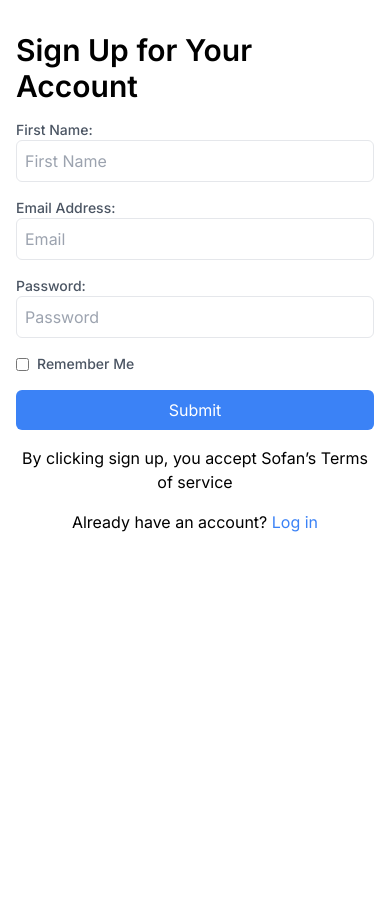
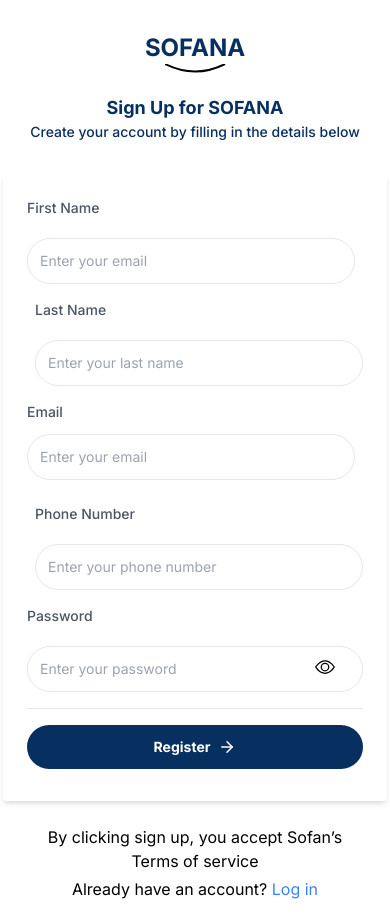
Before and after one commit to trillionclues/digit-client, a Next.js app: page /signup in a window 390 px wide. Before the commit the page ends 844 px from the top, so only its background shows below. Built offline with nearby package versions, Linux system fonts and the light colour scheme.

Commit message:
ui for auth pages

```diff
--- /dev/null
+++ b/src/app/forgot-password/page.tsx
@@ -0,0 +1,72 @@
+"use client";
+import LogoHeader from "@/components/reusables/LogoHeader";
+import { FiArrowRight } from "react-icons/fi";
+import React, { useState } from "react";
+import Link from "next/link";
+
+const page = () => {
+  const [isLoadingSubmit, setIsLoadingSubmit] = useState(false);
+
+  return (
+    <div className="flex flex-col items-center justify-center h-full mt-8">
+      <LogoHeader
+        headerText="Recover Your Password"
+        paraText="Forgotten your password? Enter email linked to your account and we’ll send a password reset link"
+        className="text-sm font-medium text-[#072F5F] text-center w-9/12 md:w-1/4"
+      />
+      <form
+        method="POST"
+        // onSubmit={handleFormLogin}
+        className="w-full max-w-sm md:max-w-md mt-8 bg-white rounded
+    px-6 pt-6 pb-8 mb-4 shadow-md"
+      >
+        <div className="flex flex-col justify-start items-start">
+          <label
+            htmlFor="email"
+            className="block text-sm font-medium text-gray-600 pb-1"
+          >
+            Email
+          </label>
+          <div className="text-red-500 text-sm py-2">
+            {/* {formErrors.email} */}
+          </div>
+          <input
+            type="text"
+            name="email"
+            className="border text-sm border-grey-light w-full p-3 rounded-full mb-4 valid:border-green-500 focus:ring-0 or focus:ring-transparent outline-none"
+            placeholder="Enter your email"
+            // value={formData?.email}
+            // onChange={handleChange}
+            required
+          />
+        </div>
+        <hr className="flex-grow w-full" />
+        <button
+          type="submit"
+          className={`${
+            isLoadingSubmit
+              ? "bg-blue hover:bg-indigo cursor-not-allowed loading"
+              : "bg-[#072F5F] cursor-pointer hover:bg-teal"
+          } text-white text-sm font-bold py-3 mt-5 w-full px-4 rounded-full focus:outline-none`}
+          disabled={isLoadingSubmit}
+        >
+          {isLoadingSubmit ? (
+            <div className="spinner mx-auto"></div>
+          ) : (
+            <div className="flex flex-row justify-center items-center gap-2">
+              Submit <FiArrowRight className="font-medium text-lg" />
+            </div>
+          )}
+        </button>
+      </form>
+      <p className="mt-4 text-[#072F5F] text-[16px]">
+        Don't have an account?{" "}
+        <Link href="/signup" className="text-blue-500">
+          Sign up
+        </Link>
+      </p>
+    </div>
+  );
+};
+
+export default page;
--- a/src/app/login/login.service.ts
+++ b/src/app/login/login.service.ts
@@ -1,5 +1,5 @@
 import axios from "axios";
-const baseUrl = "https://digit-backend.onrender.com";
+import { baseUrl } from "@/constants/dbUrl";
 
 export interface iLogin {
   email: string;
--- a/src/app/signup/page.tsx
+++ b/src/app/signup/page.tsx
@@ -1,73 +1,178 @@
-import Link from 'next/link';
-import React from 'react';
+"use client";
+import LogoHeader from "@/components/reusables/LogoHeader";
+import { BsEye, BsEyeSlash } from "react-icons/bs";
+import { FiArrowRight } from "react-icons/fi";
+import { useState, useEffect } from "react";
+import Link from "next/link";
+import React from "react";
 
 const SignupPage = () => {
+  const [passwordVisible, setPasswordVisible] = useState(false);
+  const [isSignUp, setIsSignUp] = useState(false);
+
+  const togglePasswordVisibility = () => {
+    setPasswordVisible(!passwordVisible);
+  };
+
   return (
-    <div className="flex flex-col md:flex-row items-center justify-center min-h-full">
-      <div className="md:w-1/2 px-4 py-8">
-        <h1 className="text-3xl font-semibold">Sign Up for Your Account</h1>
-        <form className="mt-4">
-          <div className="mb-4">
-            <label htmlFor="firstName" className="block text-sm font-medium text-gray-600">
-              First Name:
+    <div className="flex flex-col items-center justify-center h-full mt-8">
+      <LogoHeader
+        headerText="Sign Up for SOFANA"
+        paraText="Create your account by filling in the details below"
+        className="text-sm font-medium text-[#072F5F]"
+      />
+      <form
+        method="POST"
+        className="w-full max-w-sm md:max-w-2xl mt-8 bg-white rounded px-6 pt-6 pb-8 mb-4 shadow-md"
+      >
+        {/* // onSubmit={} */}
+        {/* First Name and Last Name */}
+        <div className="flex flex-col md:flex-row justify-between items-start">
+          <div className="w-full md:w-1/2 pr-2">
+            <label
+              htmlFor="firstname"
+              className="block text-sm font-medium text-gray-600 pb-1"
+            >
+              First Name
             </label>
+            <div className="text-red-500 text-sm py-2">
+              {/* {formErrors.firstname} */}
+            </div>
             <input
               type="text"
-              id="firstName"
-              name="firstName"
-              placeholder="First Name"
-              className="w-full p-2 border rounded-md focus:ring focus:ring-blue-500"
+              name="firstname"
+              className="border text-sm border-grey-light w-full p-3 rounded-full mb-4"
+              placeholder="Enter your email"
+              // value={formData?.firstname}
+              // onChange={handleChange}
+              required
             />
           </div>
-          <div className="mb-4">
-            <label htmlFor="email" className="block text-sm font-medium text-gray-600">
-              Email Address:
+          <div className="w-full md:w-1/2 pl-2">
+            <label
+              htmlFor="lastname"
+              className="block text-sm font-medium text-gray-600 pb-1"
+            >
+              Last Name
             </label>
+            <div className="text-red-500 text-sm py-2">
+              {/* {formErrors.lastname} */}
+            </div>
             <input
-              type="email"
-              id="email"
-              name="email"
-              placeholder="Email"
-              className="w-full p-2 border rounded-md focus:ring focus:ring-blue-500"
+              type="text"
+              name="lastname"
+              className="border text-sm border-grey-light w-full p-3 rounded-full mb-4"
+              placeholder="Enter your last name"
+              // value={formData?.lastname}
+              // onChange={handleChange}
+              required
             />
           </div>
-          <div className="mb-4">
-            <label htmlFor="password" className="block text-sm font-medium text-gray-600">
-              Password:
+        </div>
+
+        <div className="flex flex-col md:flex-row justify-between items-start">
+          <div className="w-full md:w-1/2 pr-2">
+            <label
+              htmlFor="email"
+              className="block text-sm font-medium text-gray-600 pb-1"
+            >
+              Email
             </label>
+            <div className="text-red-500 text-sm py-2">
+              <input
+                type="text"
+                name="email"
+                className="border text-sm border-grey-light w-full p-3 rounded-full mb-4"
+                placeholder="Enter your email"
+                // value={formData?.email}
+                // onChange={handleChange}
+                required
+              />
+            </div>
+            {/* Input field for Email */}
+          </div>
+          <div className="w-full md:w-1/2 pl-2">
+            <label
+              htmlFor="mobile"
+              className="block text-sm font-medium text-gray-600 pb-1"
+            >
+              Phone Number
+            </label>
+            <div className="text-red-500 text-sm py-2">
+              {/* {formErrors.mobile} */}
+            </div>
             <input
-              type="password"
-              id="password"
-              name="password"
-              placeholder="Password"
-              className="w-full p-2 border rounded-md focus:ring focus:ring-blue-500"
+              type="text"
+              name="mobile"
+              className="border text-sm border-grey-light w-full p-3 rounded-full mb-4"
+              placeholder="Enter your phone number"
+              // value={formData?.mobile}
+              // onChange={handleChange}
+              required
             />
           </div>
-          <div className="mb-4 flex justify-between">
-            <label htmlFor="rememberMe" className="flex items-center text-sm font-medium text-gray-600">
-              <input type="checkbox" id="rememberMe" name="rememberMe" className="mr-2" />
-              Remember Me
-            </label>
+        </div>
+
+        <div className="flex flex-col items-start relative rounded-full mb-4">
+          <label
+            htmlFor="password"
+            className="block text-sm font-medium text-gray-600 pb-1"
+          >
+            Password
+          </label>
+          <div className="text-red-500 text-sm py-2">
+            {/* {formErrors.password} */}
           </div>
-          <button type="submit" className="w-full bg-blue-500 text-white py-2 rounded-md">
-            Submit
-          </button>
-          <p className='mt-4 text-center'>By clicking sign up, you accept Sofan’s Terms of service</p>
-        </form>
-        <p className="mt-4 text-center">
-          Already have an account?{' '}
+          <input
+            type={passwordVisible ? "text" : "password"}
+            name="password"
+            className="border text-sm border-grey-light w-full p-3 rounded-full pr-12"
+            placeholder="Enter your password"
+            // value={formData?.password}
+            // onChange={handleChange}
+            required
+          />
+          <div className="relative">
+            <button
+              type="button"
+              className="absolute -top-[90px] md:-top-[105px] left-72 md:left-[580px] mt-[55px] md:mt-[73px] mr-4"
+              onClick={togglePasswordVisibility}
+            >
+              {passwordVisible ? (
+                <BsEyeSlash className="text-xl" />
+              ) : (
+                <BsEye className="text-xl" />
+              )}
+            </button>
+          </div>
+        </div>
+        <hr className="flex-grow w-full py-2 w-full" />
+        <button
+          type="submit"
+          className={`${
+            isSignUp
+              ? "bg-blue hover:bg-indigo cursor-not-allowed loading"
+              : "bg-[#072F5F] cursor-pointer hover:bg-teal"
+          } text-white text-sm font-bold py-3 w-full px-4 rounded-full focus:outline-none`}
+          disabled={isSignUp}
+        >
+          {isSignUp ? (
+            <div className="spinner mx-auto"></div>
+          ) : (
+            <div className="flex flex-row justify-center items-center gap-2">
+              Register <FiArrowRight className="font-medium text-lg" />
+            </div>
+          )}
+        </button>
+      </form>
+      <div className="w-full max-w-sm md:max-w-2xl px-6 mt-2 pb-5 text-center flex flex-col justify-center items-center gap-1">
+        <p>By clicking sign up, you accept Sofan’s Terms of service</p>
+        <p>
+          Already have an account?{" "}
           <Link href="/login" className="text-blue-500">
             Log in
           </Link>
         </p>
-      </div>
-      <div className="hidden md:w-1/2 md:flex">
-        {/* Replace with your image or content */}
-        <img
-          src="/your-image.jpg"
-          alt="Your Image"
-          className="object-cover w-full h-full"
-        />
       </div>
     </div>
   );
--- /dev/null
+++ b/src/components/reusables/LogoHeader.tsx
@@ -0,0 +1,45 @@
+import Link from "next/link";
+import React from "react";
+
+interface CustomHeaderProps {
+  headerText: string;
+  paraText: string;
+  className: string;
+}
+
+const LogoHeader: React.FC<CustomHeaderProps> = ({
+  headerText,
+  paraText,
+  className,
+}) => {
+  return (
+    <>
+      <div className="flex flex-col text-center justify-center items-center">
+        <Link href="/">
+          <h2 className="font-bold text-[#072F5F] text-2xl text-center">
+            SOFANA
+          </h2>
+        </Link>
+        <div className="brush-underline pl-10">
+          <svg
+            xmlns="http://www.w3.org/2000/svg"
+            viewBox="0 0 100 10"
+            width="100%"
+            height="10"
+          >
+            <path
+              d="M0 0 C 20 10 40 10 60 0"
+              stroke="#000"
+              strokeWidth="2"
+              fill="none"
+            />
+          </svg>
+        </div>
+      </div>
+      <h1 className="font-bold text-lg mt-5 text-[#072F5F]">{headerText}</h1>
+      <p className={className}>{paraText}</p>
+    </>
+  );
+};
+
+export default LogoHeader;
--- /dev/null
+++ b/src/constants/dbUrl.ts
@@ -0,0 +1,5 @@
+// ADAPTABLE
+export const baseUrl = "https://digit-backend.adaptable.app/";
+
+// RENDER
+// const baseUrl = "https://digit-backend.onrender.com";
```
Also changed, not shown: src/app/login/page.tsx (+13 -32 lines), src/components/Navbar/Header.tsx (+4 -4 lines), src/components/Navbar/header.css (+21 -4 lines).
